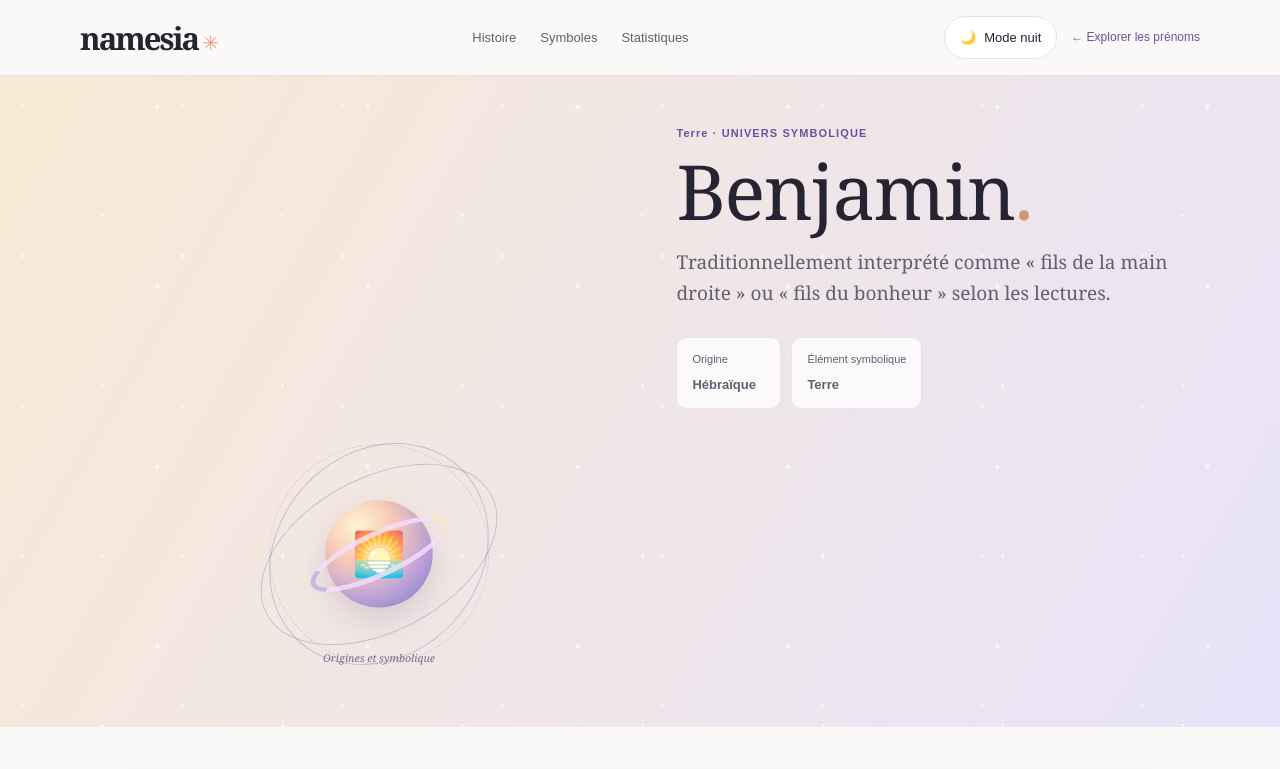
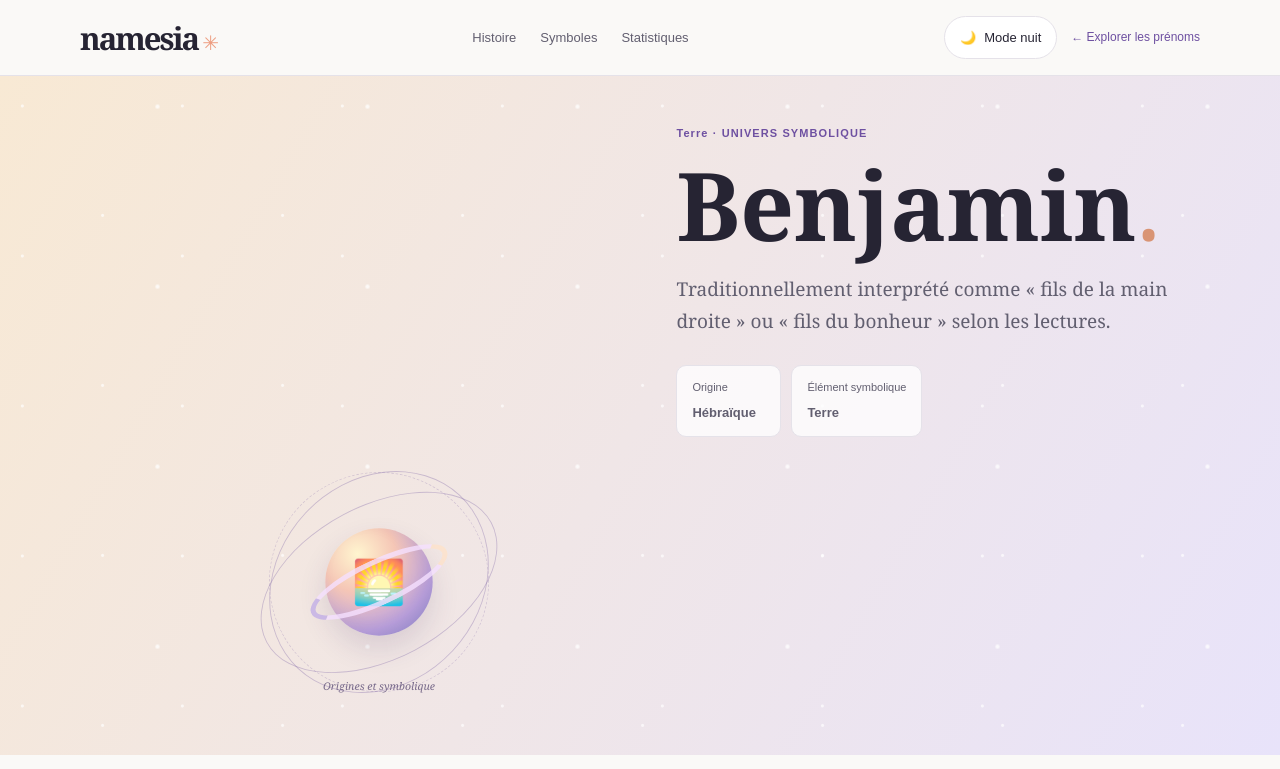
Before and after one commit to Nabouna32/Names, a Next.js app: page /prenoms/benjamin in a window 1280 px wide. Shown: the top 769 px of the page. Built offline with nearby package versions, Linux system fonts and the light colour scheme.

Commit message:
Ajouter le style signature du titre des fiches

```diff
--- a/src/app/globals.css
+++ b/src/app/globals.css
@@ -351,3 +351,20 @@ body{font-size:16px;line-height:1.65}
 .site-footer-bottom p{margin:0}
 .site-footer-legal{display:flex;gap:16px;flex-wrap:wrap}
 @media(max-width:680px){.site-footer{padding:28px 5% 18px}.site-footer-inner{grid-template-columns:1fr 1fr;gap:25px 18px}.site-footer-brand{grid-column:1/-1}.site-footer-bottom{align-items:flex-start;flex-direction:column;gap:10px;margin-top:22px}.site-footer-legal{gap:12px}}
+
+/* Fiche prénom : écriture signature réservée au nom principal. */
+.profile-hero h1.profile-name-title{
+  font-size:clamp(66px,7.4vw,100px);
+  font-weight:600;
+  line-height:1.08;
+  letter-spacing:0;
+  overflow-wrap:anywhere;
+  text-wrap:balance;
+}
+.profile-hero h1.profile-name-title span{font-weight:500}
+@media(max-width:760px){
+  .profile-hero h1.profile-name-title{font-size:clamp(54px,13vw,78px);line-height:1.12}
+}
+@media(max-width:400px){
+  .profile-hero h1.profile-name-title{font-size:clamp(48px,12.5vw,60px)}
+}
```
